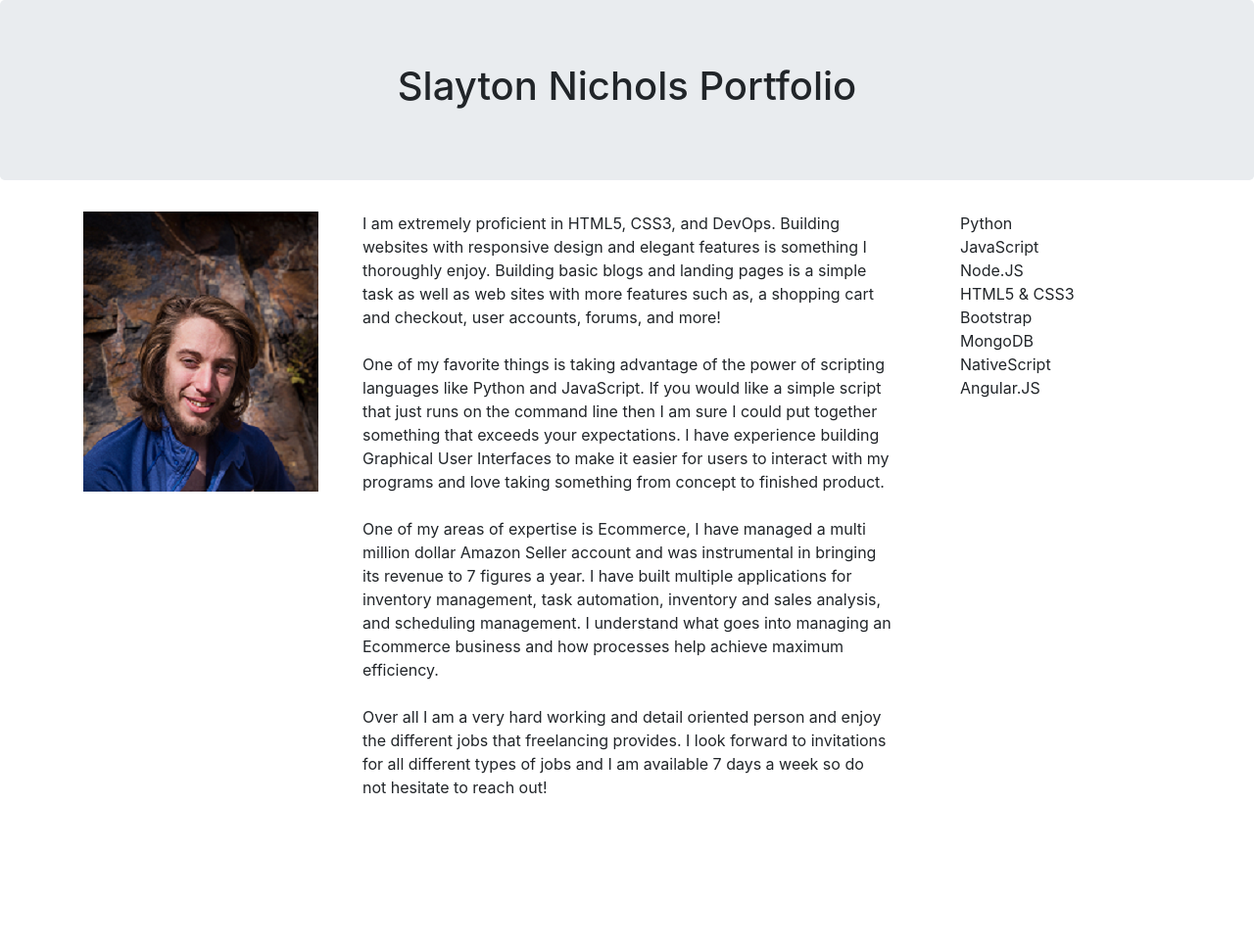
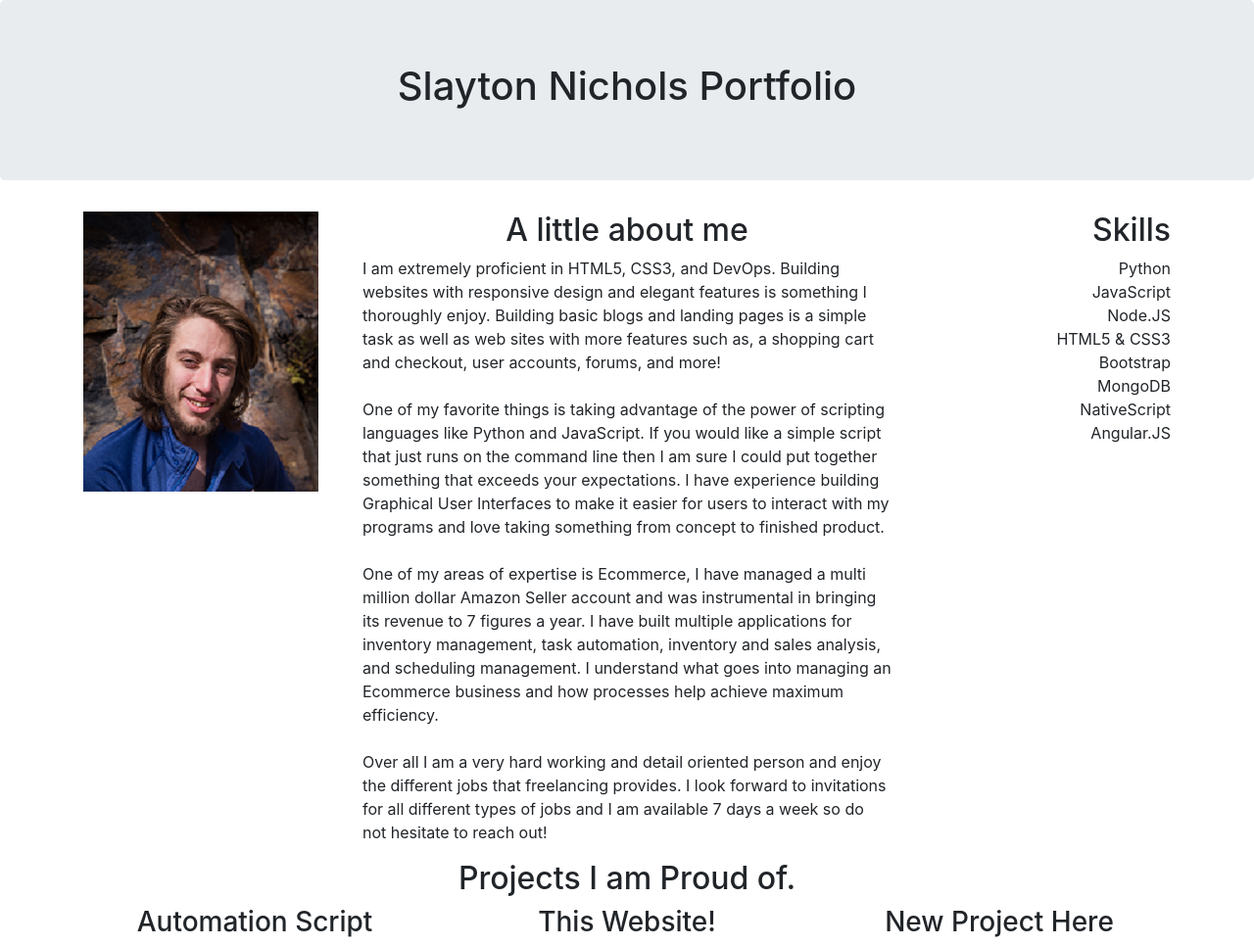
Before and after one commit to SlaytonN/Portfolio, a website: page index.html in a window 1280 px wide. Shown: the whole page at 98% size. Before the commit the page ends 832 px from the top, so only its background shows below. Drawn offline with nearby package versions, Linux system fonts and the light colour scheme.

Commit message:
Added Projects section

```diff
--- a/bootstrap.css
+++ b/bootstrap.css
@@ -3,9 +3,32 @@
 }
 .skills{
   list-style-type: none;
-
+  text-align: right;
 }
 
 #me{
-  align-content: center;
+  align-content: left;
 }
+
+#proj{
+  text-align: center;
+}
+#aboutme{
+  text-align: center;
+}
+#Projects{
+column-span: all;
+}
+.this{
+  text-align: center;
+}
+.new{
+  text-align: center;
+}
+.Autoscr{
+  text-align: center;
+}
+
+#skills{
+  text-align: right;
+}
--- a/index.html
+++ b/index.html
@@ -20,6 +20,7 @@
         <img id="Me" src="images\Slayton Nichols-7649.png" alt="Profile Image">
       </div>
       <div class="col-sm-6">
+        <h2 id="aboutme">A little about me</h2>
         <p class="aboutme">I am extremely proficient in HTML5, CSS3, and DevOps.
           Building websites with responsive design and elegant features is something
           I thoroughly enjoy. Building basic blogs and landing pages is a simple
@@ -44,6 +45,7 @@
         </p>
       </div>
       <div class="col-sm">
+        <h2 id="skills">Skills</h2>
         <ul class="skills">
           <li>Python</li>
           <li>JavaScript</li>
@@ -56,7 +58,30 @@
         </ul>
       </div>
     </div>
+  </div>
+  <div id="Projects" class="container">
+    <div class="row">
+      <div class="col-sm-12">
+        <h2 id="proj">Projects I am Proud of.</h2>
 
+
+      </div>
+      <div class="col-sm">
+        <h3 class="Autoscr">Automation Script</h3>
+
+
+      </div>
+      <div class="col-sm">
+        <h3 class="this">This Website!</h3>
+
+
+      </div>
+      <div class="col-sm">
+        <h3 class="new">New Project Here</h3>
+
+
+      </div>
+    </div>
   </div>
 <!--Scripts-->
 <script src="node_modules\jquery\dist\jquery.min.js"></script>
```
Lines whose indentation alone changed are shown as unchanged.
